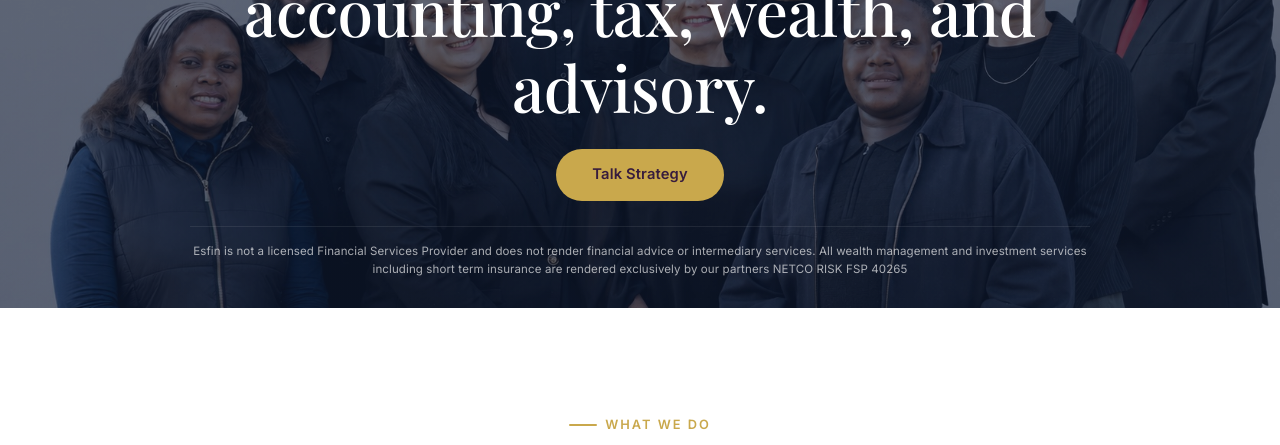
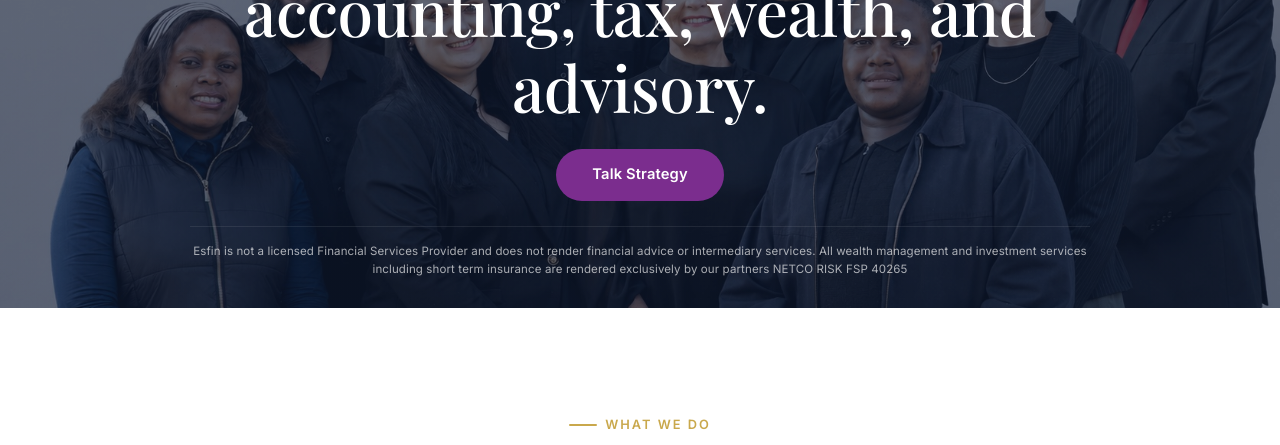
Before and after one commit to RuanRaaths98/esfin-wealth, a plain HTML site: page index.html in a window 1280 px wide. Shown: the part 355-800 px from the top of the page. Drawn offline with nearby package versions, Linux system fonts and the light colour scheme.

Commit message:
Update styles.css

```diff
--- a/styles.css
+++ b/styles.css
@@ -468,8 +468,8 @@ button {
   align-items: center;
   justify-content: center;
   padding: 14px 36px;
-  background: var(--color-accent);
-  color: var(--color-primary-dark);
+  background: #7B2D8E;
+  color: #FFFFFF;
   font-size: 0.92rem;
   font-weight: 600;
   border-radius: 100px;
@@ -478,8 +478,8 @@ button {
 }
 
 .btn-hero:hover {
-  background: var(--color-accent-light);
-  box-shadow: 0 8px 30px rgba(201, 168, 76, 0.35);
+  background: #9B4DB0;
+  box-shadow: 0 8px 30px rgba(123, 45, 142, 0.35);
   transform: translateY(-2px) scale(1.02);
 }
 
```
